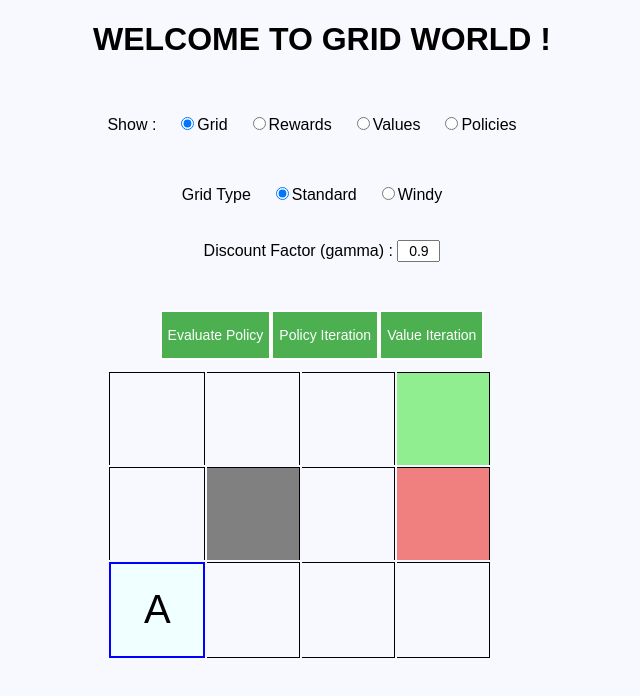
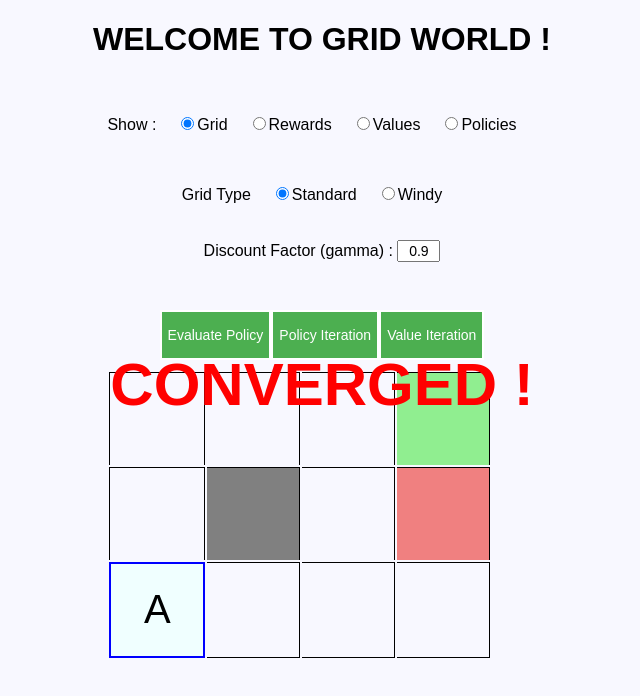
Before and after one commit to elhamza9/Grid-World-Reinforcement-Learning-ReactJS, a React (Create React App) app: page / in a window 1280 px wide. Both pictures are taken after a click on the button "Value Iteration". Shown: the top 696 px of the page, without its empty margins (318-958 px from the left). Built offline with nearby package versions, Linux system fonts and the light colour scheme.

Commit message:
Bug fixes + added converged message

```diff
--- a/src/components/Grid.js
+++ b/src/components/Grid.js
@@ -198,18 +198,13 @@ class Grid extends Component {
   }
 
   gridTypeOptionChange = (ev) => {
-    if (ev.target.value === 'standard') {
+    if (ev.target.value === 'standard' || ev.target.value === 'windy') {
       this.setState({
         ...this.state,
-        windy: false,
+        windy: ev.target.value === 'windy' ? true : false,
+        converged: false,
+        policies: this.randomizePolicyRadio.current.checked ? randomizePolicies(this.state.policies, ev.target.value === 'windy' ? 0.5 : 1, ev.target.value === 'windy' ? 0.5/3 : 0) : this.state.policies,
       });
-    } else if (ev.target.value === 'windy') {
-      this.setState({
-        ...this.state,
-        windy: true,
-      });
-    } else {
-      alert('unknown grid world type');
     }
   }
 
@@ -257,6 +252,7 @@ class Grid extends Component {
       ...this.state,
       rewards: newRewards,
       stepCost: newStepCost,
+      converged: false,
     });
   };
 
@@ -494,7 +490,7 @@ class Grid extends Component {
     }
     this.setState({
       ...this.state,
-      policies: (this.randomizePolicyRadio.current.checked && this.state.converged )? randomizePolicies(this.state.policies, prob_main_action, prob_other_actions) : this.state.policies,
+      policies: ((this.randomizePolicyRadio.current.checked && this.state.converged) || !this.state.converged )? randomizePolicies(this.state.policies, prob_main_action, prob_other_actions) : this.state.policies,
       values: initValuesToZero(this.state.values),
       gamma: parseFloat(this.gammaInput.current.value), // get Gamma from input
       converged: false,
@@ -715,6 +711,7 @@ class Grid extends Component {
           </tbody>
         </table>
         <PolicyEditor policy={this.state.selectedStatePolicy} onSavePolicy={this.onSavePolicy} />
+        <h2 id="converged" hidden={!this.state.converged}>CONVERGED !</h2>
       </div>
     );
   }
--- a/src/styles/Grid.css
+++ b/src/styles/Grid.css
@@ -37,7 +37,6 @@
 }
 
 .Grid table.windy {
-    //background-image: url('/img/wind.gif');
     background-image: url('/img/wind-dreams.jpg');
     background-size: cover;
     background-repeat: no-repeat;
@@ -90,3 +89,22 @@
 .Grid td.hole {
     background-color: lightcoral;
 }
+
+.Grid #converged {
+    color: red;
+    font-size: 60px;
+    width: 800px;
+    height: 100px;
+    position: absolute;
+    margin: auto;
+    top: 0;
+    bottom: 0;
+    left: 0;
+    right: 0;
+    animation: fadein 1s;
+}
+
+@keyframes fadein {
+    from { opacity: 0; font-size: 30px; }
+    to   { opacity: 1; font-size: 60px;}
+}
```
